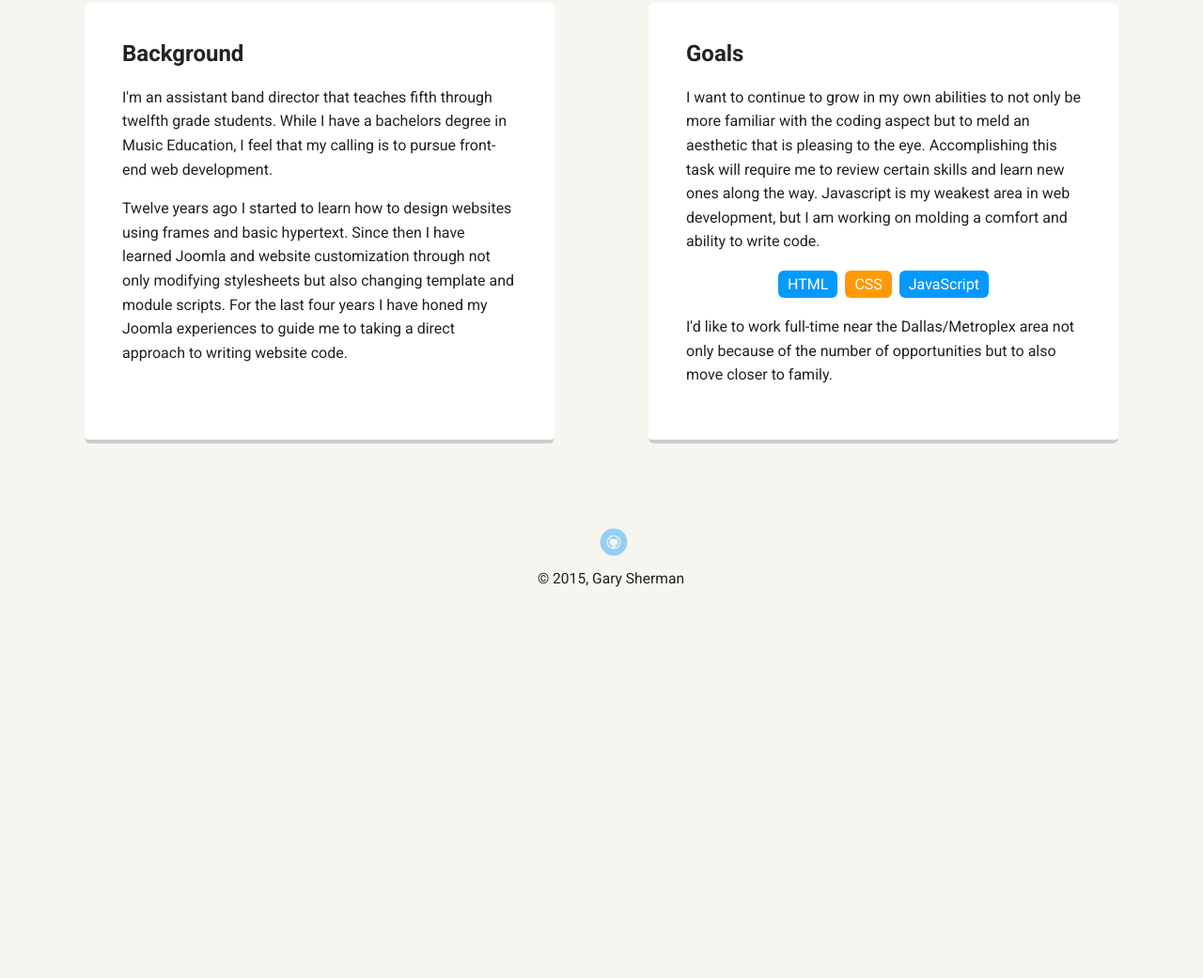
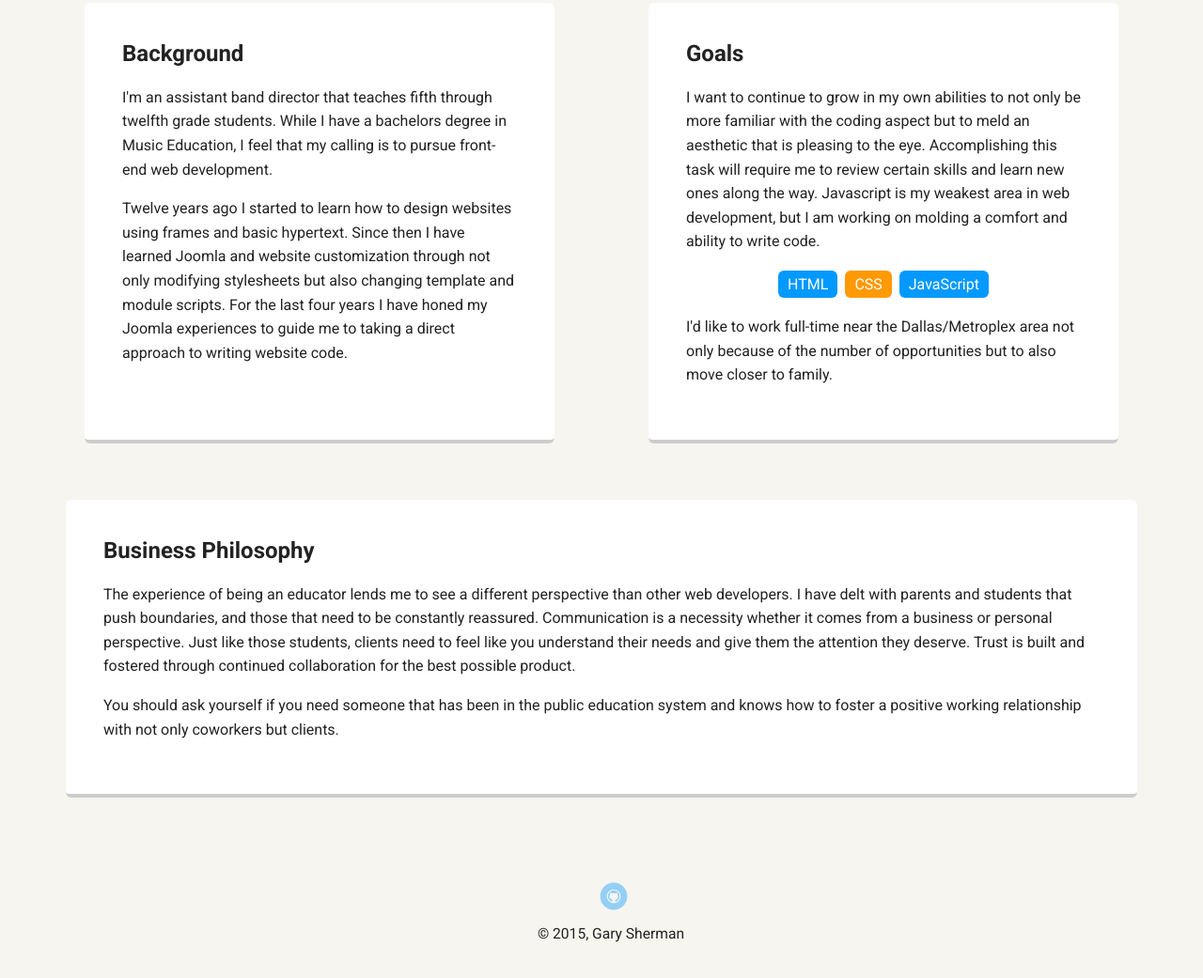
Before and after one commit to gasherman/Project_1-Profile, a plain HTML site: page index.html in a window 1280 px wide. Shown: the part 517-1558 px from the top of the page at 94% size. Before the commit the page ends 1238 px from the top, so only its background shows below. Drawn offline with Linux system fonts and the light colour scheme; a web font is replaced by a local one.

Commit message:
Sticky Footer

```diff
--- a/css/styles.css
+++ b/css/styles.css
@@ -25,6 +25,7 @@ a:hover {
 main {
   padding-top: 20px;
 }
+
 
 
 /* Section Styles */
@@ -121,6 +122,20 @@ header .profile-image:hover {
   transition: all .5s;
 }
 .card:hover {
+  border-color: #FFD800;
+}
+
+.cardfp {
+  margin: 30px;
+  padding: 20px 40px 40px;
+  max-width: 100%;
+  text-align: left;
+  background: #fff;
+  border-bottom: 4px solid #ccc;
+  border-radius: 6px;
+  transition: all .5s;
+}
+.cardfp:hover {
   border-color: #FFD800;
 }
 
@@ -244,6 +259,12 @@ a.social:hover {
 /* Styles for larger screens */
 @media screen and (min-width: 720px) {
 
+  .site {
+    display: flex;
+    min-height: 100vh;
+    flex-direction: column;
+  }
+
   .flex {
       display: -ms-flexbox;      /* TWEENER - IE 10 */
       display: flex;
@@ -252,6 +273,7 @@ a.social:hover {
       justify-content: space-around;
       margin: 0 auto;
       flex-wrap: wrap;
+      flex: 1;
   }
 
   .main-header {
--- a/index.html
+++ b/index.html
@@ -7,7 +7,7 @@
   <link rel="stylesheet" href="css/normalize.css">
   <link rel="stylesheet" href="css/styles.css">
   <link href="https://fonts.googleapis.com/css?family=Muli%7CRoboto:400,300,500,700,900" rel="stylesheet"></head>
-  <body>
+  <body class="site">
 
     <div class="main-nav">
         <ul class="nav">
@@ -42,6 +42,13 @@
         <p>I'd like to work full-time near the Dallas/Metroplex area not only because of the number of opportunities but to also move closer to family.</p>
       </div>
 
+      <div class="cardfp">
+        <h2>Business Philosophy</h2>
+        <p>The experience of being an educator lends me to see a different perspective than other web developers.  I have delt with parents and students that push boundaries, and those that need to be constantly reassured.  Communication is a necessity whether it comes from a business or personal perspective.  Just like those students, clients need to feel like you understand their needs and give them the attention they deserve.  Trust is built and fostered through continued collaboration for the best possible product.</p>
+        <p>You should ask yourself if you need someone that has been in the public education system and knows how to foster a positive working relationship with not only coworkers but clients.</p>
+      </div>
+
+
     </main>
     <footer>
       <ul>
```
Also changed, not shown: contact.htm (+1 -1 lines), xp.htm (+2 -2 lines).
